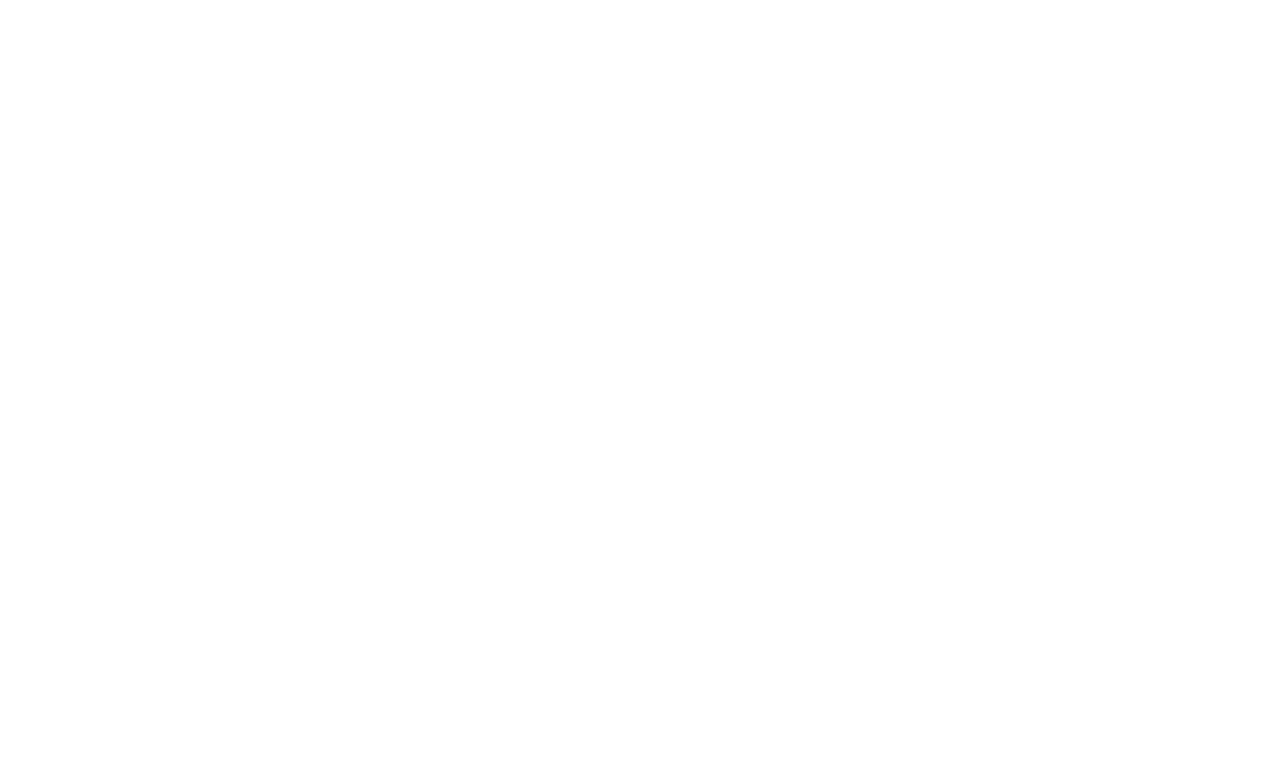
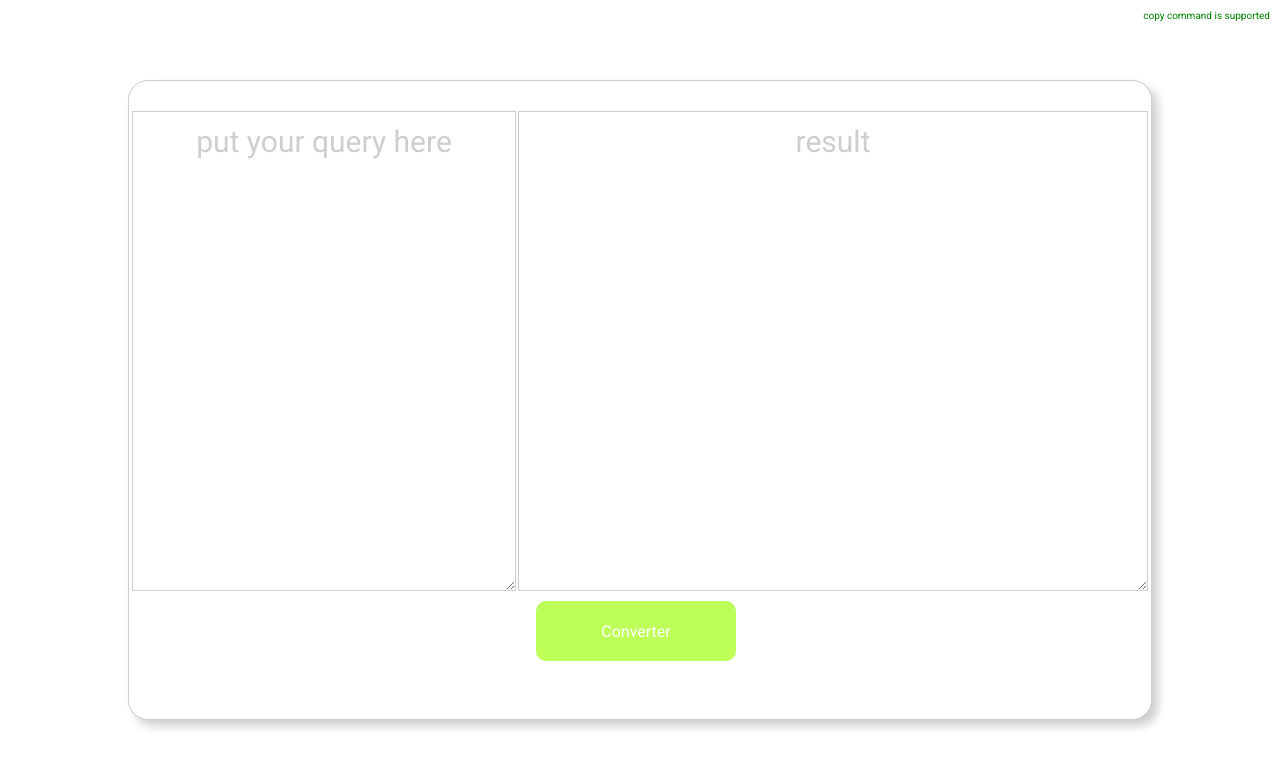
Before and after one commit to adminOtherside/query-to-string, a React (Create React App) app: page /fundamento in a window 1280 px wide. Shown: the top 768 px of the page. Built offline with nearby package versions, Linux system fonts and the light colour scheme.

Commit message:
add: fundamento

```diff
--- /dev/null
+++ b/src/Fundamento/index.tsx
@@ -0,0 +1,74 @@
+import React, { useState } from 'react';
+import { Container, Content } from './styles';
+
+export default function Fundamento() {
+  const [copySuccess, setCopySuccess] = useState('');
+  const [text, setText] = useState('');
+  const [result, setResult] = useState('');
+
+  function handleText(e: string) {
+    setText(e);
+  }
+
+  function handleConvert(textPaste: string) {
+    // eslint-disable-next-line
+    const subsExpression = /	/gm;
+    const subs = ` - `;
+    const subsExpression1 = /$/gm;
+    const subs1 = `,`;
+    const subsExpression2 = /\r?\n|\r/gm;
+    const subs2 = ` `;
+    const subsExpression3 = /,\s*$/;
+    const subs3 = ``;
+
+    const replaced = textPaste
+      .replace(subsExpression, subs)
+      .replace(subsExpression1, subs1)
+      .replace(subsExpression2, subs2)
+      .replace(subsExpression3, subs3);
+
+    setResult(replaced);
+
+    navigator.clipboard.writeText(replaced).then(
+      function () {
+        setCopySuccess('Query converted and add to clipBoard');
+      },
+      function () {
+        setCopySuccess('Not Copied!');
+      },
+    );
+  }
+
+  return (
+    <Container>
+      <Content>
+        {document.queryCommandSupported('copy') ? (
+          <span className="support">copy command is supported</span>
+        ) : (
+          <span className="notsupport">copy command is NOT supported</span>
+        )}
+        <span className="succsess">{copySuccess}</span>
+        <div className="textareas">
+          <textarea
+            placeholder="put your query here"
+            autoFocus
+            onChange={e => handleText(e.target.value)}
+            onFocus={() => {
+              setCopySuccess('');
+              setResult('');
+            }}
+            defaultValue={text}
+          />
+          <textarea
+            className="result"
+            placeholder="result"
+            defaultValue={result}
+          />
+        </div>
+        <div className="buttons">
+          <button onClick={() => handleConvert(text)}>Converter</button>
+        </div>
+      </Content>
+    </Container>
+  );
+}
--- /dev/null
+++ b/src/Fundamento/styles.ts
@@ -0,0 +1,127 @@
+import styled from 'styled-components';
+
+export const Container = styled.div`
+  display: flex;
+  width: 100vw;
+  height: 100vh;
+  background-color: white;
+  padding: 10px;
+`;
+export const Content = styled.div`
+  display: flex;
+  flex-direction: column;
+  align-items: center;
+  margin: auto;
+  height: 80vh;
+  width: 80vw;
+  padding-right: 2px;
+  background-color: white;
+  border-radius: 20px;
+  box-shadow: 6px 6px 10px #cecece;
+  border: solid #cecece 1px;
+  text-align: left;
+
+  div.textareas {
+    display: flex;
+    height: 60vh;
+    width: 80vw;
+    padding-top: 30px;
+    padding-left: 3px;
+
+    textarea {
+      margin: auto;
+      height: 60vh;
+      width: 30vw;
+      border: solid #cecece 1px;
+      margin-left: 2px;
+      margin-right: 2px;
+      font-size: 14px;
+      padding: 12px;
+      &::placeholder {
+        color: #cecece;
+        text-align: center;
+        font-size: 30px;
+      }
+    }
+
+    textarea.result {
+      margin: auto;
+      height: 60vh;
+      flex: 1;
+      margin-right: 3px;
+      border: solid #cecece 1px;
+      font-size: 14px;
+      padding: 12px;
+      &::placeholder {
+        color: #cecece;
+        text-align: center;
+        font-size: 30px;
+      }
+    }
+  }
+  div.buttons {
+    display: flex;
+    flex-direction: column;
+    align-items: center;
+    justify-content: center;
+    width: 100%;
+    margin-top: 40px;
+    color: black;
+    button {
+      height: 60px;
+      width: 200px;
+      border-radius: 10px;
+      border: none;
+      cursor: pointer;
+      background-color: rgba(173, 255, 47, 0.8);
+      color: white;
+      margin-right: 6px;
+
+      &:hover {
+        background-color: rgb(173, 255, 47);
+      }
+    }
+    div {
+      display: flex;
+      align-items: center;
+      margin-top: 6px;
+      input {
+        width: 30px;
+        height: 30px;
+        margin-right: 6px;
+        outline: 3px;
+      }
+      span {
+        font-size: 20px;
+        margin-right: 6px;
+      }
+    }
+  }
+
+  h4 {
+    color: #cecece;
+    text-align: left;
+    margin-left: 10px;
+  }
+
+  span.succsess {
+    position: absolute;
+    margin: auto;
+    top: 20px;
+    color: rgb(132, 222, 2);
+    font-size: 30px;
+  }
+  span.support {
+    position: absolute;
+    top: 10px;
+    right: 10px;
+    color: green;
+    font-size: 10px;
+  }
+  span.notsupport {
+    position: absolute;
+    right: 10px;
+    top: 10px;
+    color: red;
+  }
+`;
--- a/src/routes/index.tsx
+++ b/src/routes/index.tsx
@@ -2,11 +2,13 @@
 import { Switch, Route } from 'react-router-dom';
 
 import Home from '../Home';
+import Fundamento from '../Fundamento';
 
 const Routes: React.FC = () => {
   return (
     <Switch>
       <Route path="/" exact component={Home} />
+      <Route path="/fundamento" component={Fundamento} />
     </Switch>
   );
 };
```
